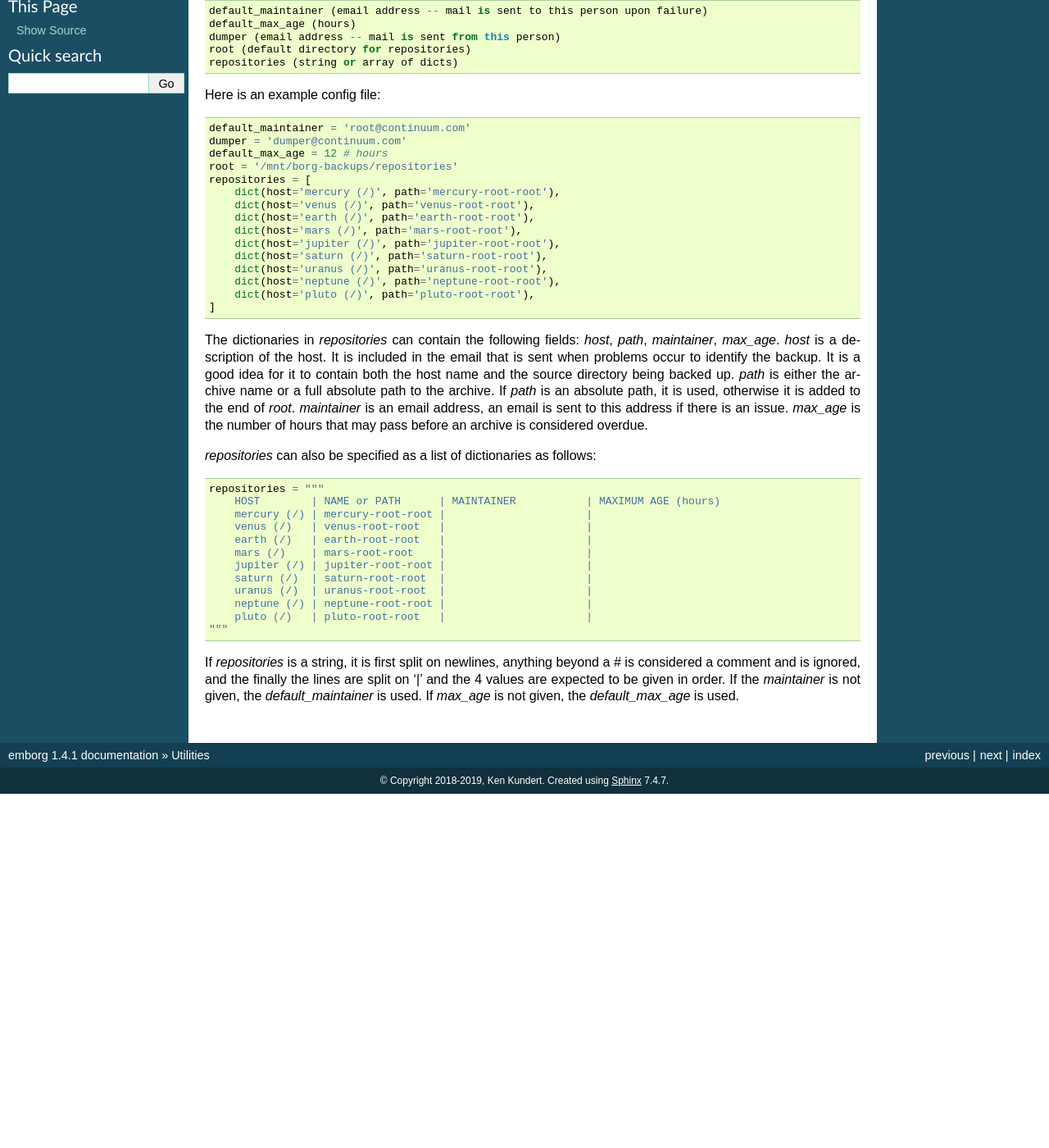
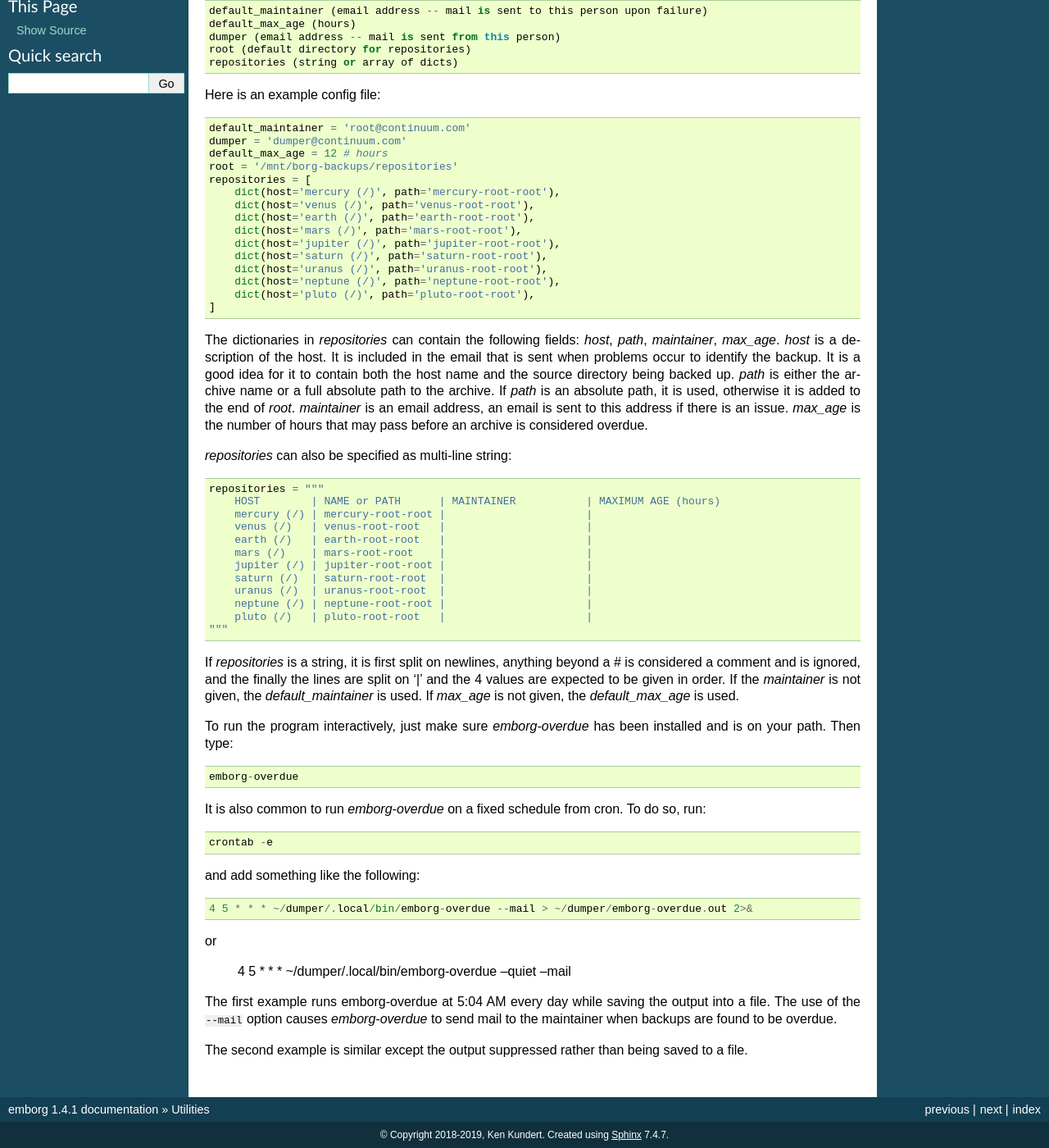
Before and after one commit to KenKundert/emborg, a Sphinx documentation site: the page built from doc/utilities.rst, in a window 1280 px wide and 1400 px high, scrolled down 227 px. Shown: the whole window at 82% size. Built offline with Sphinx 7.4.7, drawn with Linux system fonts in a browser that asks for light colours; before the commit the page ends 1195 px from its top, so only the background shows below that.

Commit message:
Add instructions on how to run emborg-overdue.

```diff
--- a/doc/index.rst
+++ b/doc/index.rst
@@ -1,7 +1,7 @@
 .. Emborg documentation master file
 
-Emborg -- Front-End to Borg Backup
-==================================
+Emborg — Front-End to Borg Backup
+=================================
 
 | Version: 1.4.1
 | Released: 2019-04-24
--- a/doc/utilities.rst
+++ b/doc/utilities.rst
@@ -46,7 +46,7 @@ to the end of *root*.  *maintainer* is an email address, an email is sent to
 this address if there is an issue.  *max_age* is the number of hours that may
 pass before an archive is considered overdue.
 
-*repositories* can also be specified as a list of dictionaries as follows::
+*repositories* can also be specified as multi-line string::
 
     repositories = """
         HOST        | NAME or PATH      | MAINTAINER           | MAXIMUM AGE (hours)
@@ -66,3 +66,28 @@ a # is considered a comment and is ignored, and the finally the lines are split
 on '|' and the 4 values are expected to be given in order.  If the *maintainer*
 is not given, the *default_maintainer* is used. If *max_age* is not given, the
 *default_max_age* is used.
+
+To run the program interactively, just make sure *emborg-overdue* has been
+installed and is on your path. Then type::
+
+    emborg-overdue
+
+It is also common to run *emborg-overdue* on a fixed schedule from cron. To do
+so, run::
+
+    crontab -e
+
+and add something like the following::
+
+    4 5 * * * ~/dumper/.local/bin/emborg-overdue --mail > ~/dumper/emborg-overdue.out 2>&
+
+or
+
+    4 5 * * * ~/dumper/.local/bin/emborg-overdue --quiet --mail
+
+The first example runs emborg-overdue at 5:04 AM every day while saving the
+output into a file.  The use of the ``--mail`` option causes *emborg-overdue* to
+send mail to the maintainer when backups are found to be overdue.
+
+The second example is similar except the output suppressed rather than being
+saved to a file.
```
